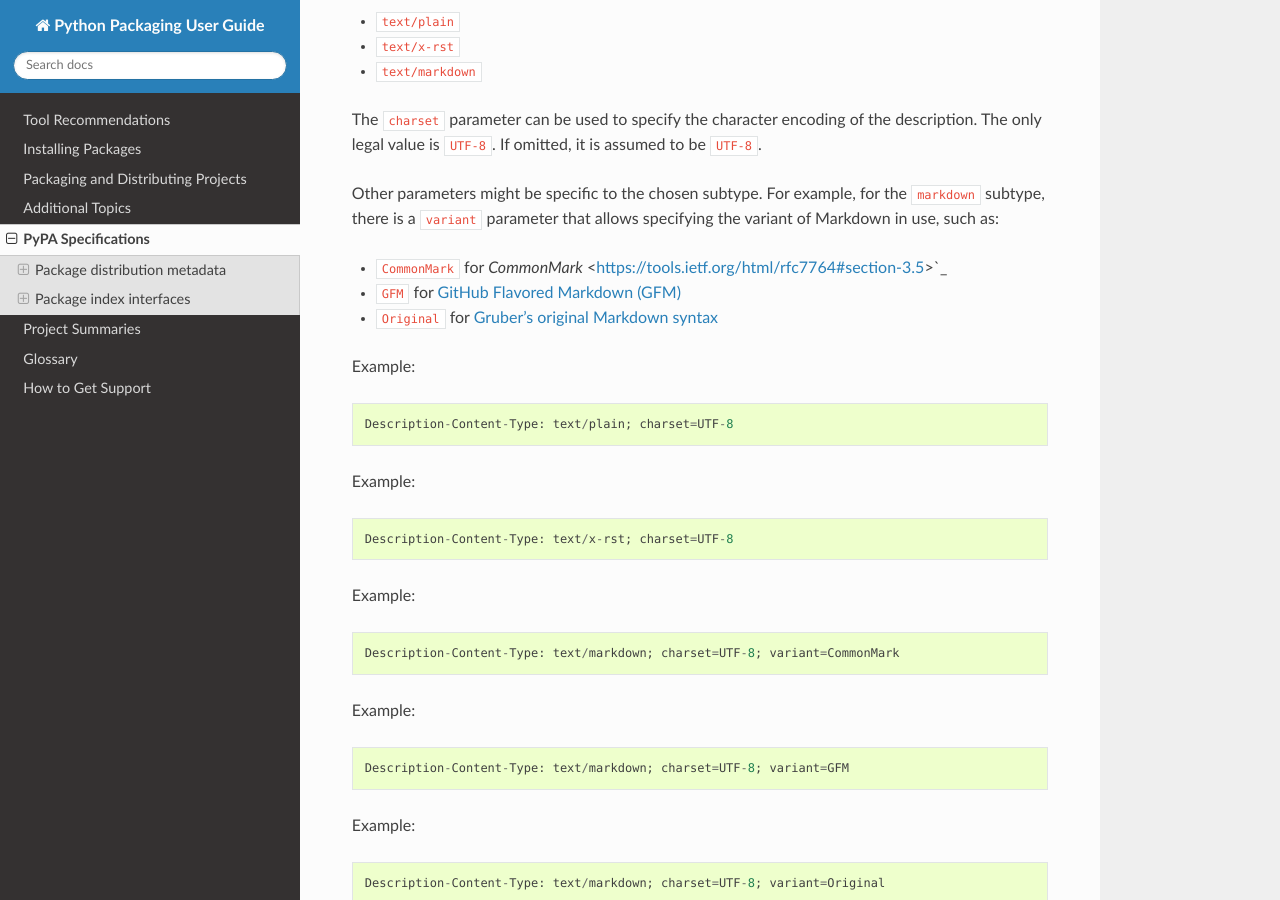
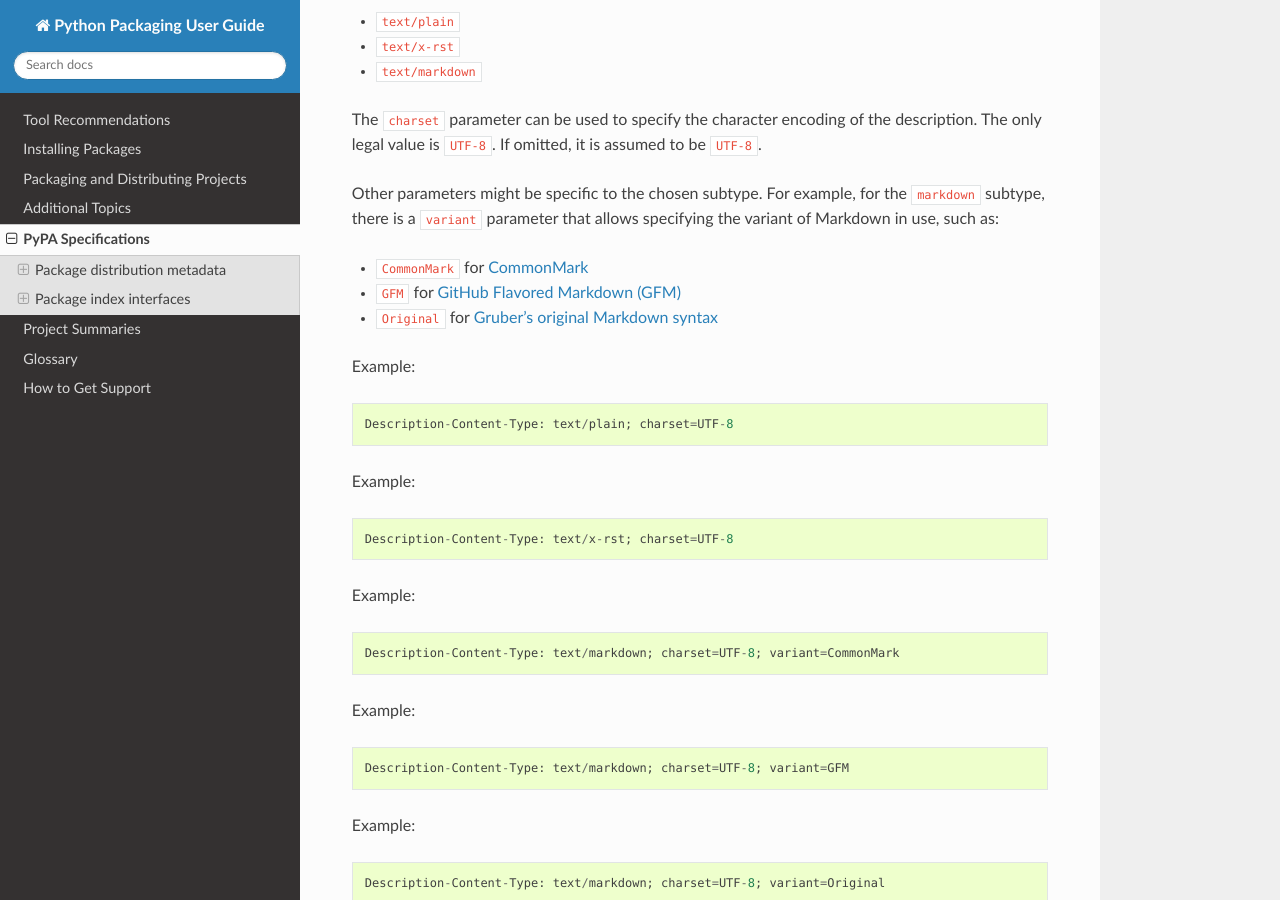
Before and after one commit to pypa/packaging.python.org, a Sphinx documentation site: the page built from source/specifications.rst, in a window 1280 px wide and 900 px high, scrolled down 1719 px. Built offline with Sphinx 7.4.7 and the Read the Docs theme 2.0.0, drawn with Linux system fonts in a browser that asks for light colours; pages that are not in the unit, such as notebooks, are missing from menus.

Commit message:
Remove extra backtick
that was causing incorrect rendering

pointed out by @ekohl in https://github.com/pypa/python-packaging-user-guide/pull/258#r74206796

```diff
--- a/source/specifications.rst
+++ b/source/specifications.rst
@@ -96,7 +96,7 @@ Other parameters might be specific to the chosen subtype. For example, for the
 ``markdown`` subtype, there is a ``variant`` parameter that allows specifying
 the variant of Markdown in use, such as:
 
-- ``CommonMark`` for `CommonMark`
+- ``CommonMark`` for `CommonMark
   <https://tools.ietf.org/html/rfc7764#section-3.5>`_
 
 - ``GFM`` for `GitHub Flavored Markdown (GFM)
```
